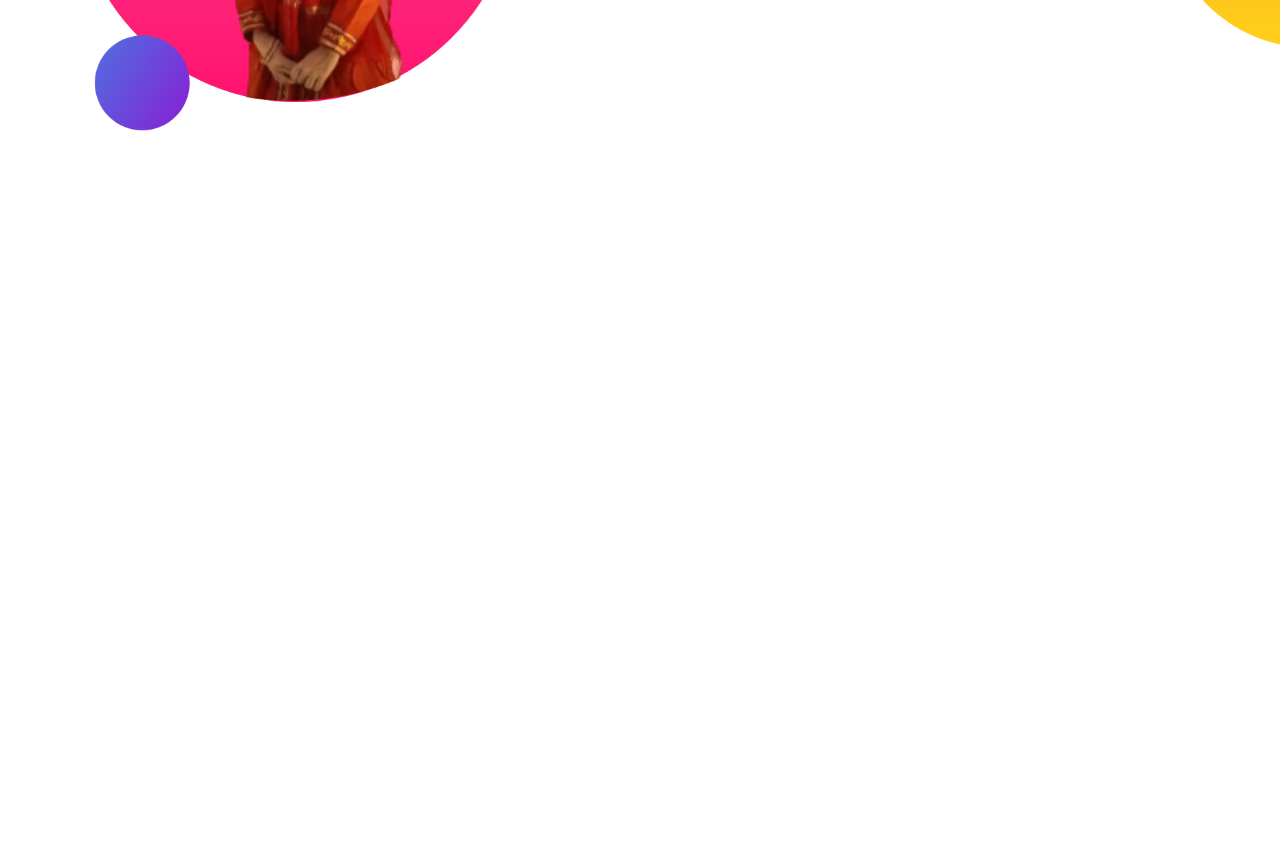
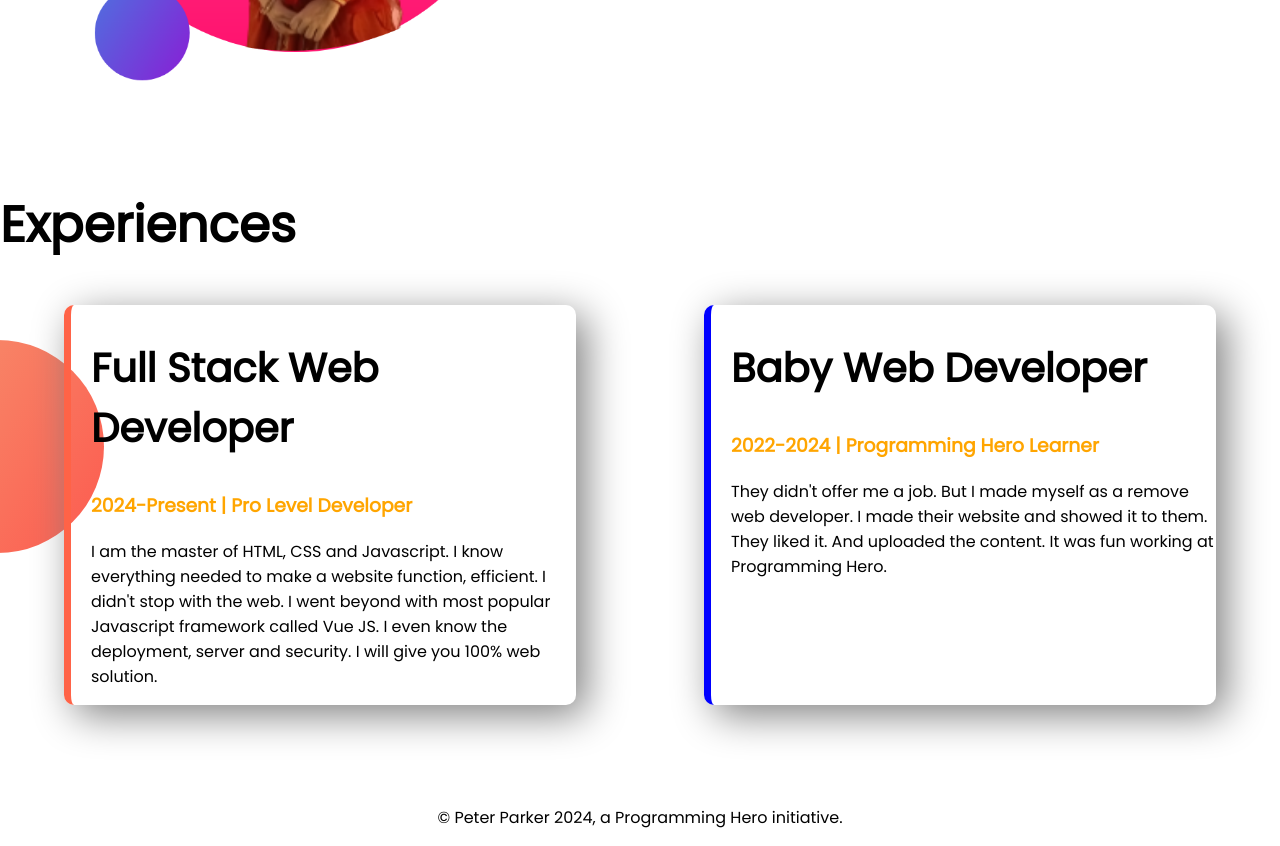
Before and after one commit to RamisaBinteAzad/My_Portfolio_Website, a plain HTML site: page index.html in a window 1280 px wide. Shown: the part 1029-1875 px from the top of the page. Before the commit the page ends 1317 px from the top, so only its background shows below. Drawn offline with Linux system fonts and the light colour scheme.

Commit message:
Finished Portfolio

```diff
--- a/index.html
+++ b/index.html
@@ -14,7 +14,7 @@
 </head>
 
 <body>
-    <section class="top-banner">
+    <section class="top-banner flexible-container">
         <div class="width">
             <h1>Welcome To</h1>
             <h1><span class="orange">Ramisa Binte Azad </span>World!!</h1>
@@ -29,7 +29,7 @@
             <img src="my_images/my-image.png" alt="">
         </div>
     </section>
-    <section class="Dream-Big">
+    <section class="Dream-Big flexible-container">
         <div class="width">
             <img src="my_images/mySecond_Image.png" alt="">
         </div>
@@ -45,8 +45,32 @@
 
 
     </section>
+    <section class="experience-area">
+        <h1>Experiences</h1>
+        <div class="flexible-container">
+            <div id="Full_Stack_Web_Developer" class="experience-item">
+                <h2>Full Stack Web Developer</h2>
+                <h3 class="orange">2024-Present | Pro Level Developer</h3>
+                <p>I am the master of HTML, CSS and Javascript. I know everything needed to make a website function,
+                    efficient. I didn't stop with the web. I went beyond with most popular Javascript framework called
+                    Vue
+                    JS. I even know the deployment, server and security. I will give you 100% web solution.</p>
+            </div>
+            <div id="Baby_Web_Developer" class="experience-item">
+                <h2>Baby Web Developer</h2>
+                <h3 class="orange">2022-2024 | Programming Hero Learner</h3>
+                <p>They didn't offer me a job. But I made myself as a remove web developer. I made their website and
+                    showed
+                    it to them. They liked it. And uploaded the content. It was fun working at Programming Hero.</p>
+            </div>
+        </div>
+
+    </section>
 
 
 </body>
+<footer>
+    <p>© Peter Parker 2024, a Programming Hero initiative.</p>
+</footer>
 
 </html>
--- a/style.css
+++ b/style.css
@@ -7,13 +7,18 @@ h1 {
     font-size: 50px;
 }
 
+h2 {
+    font-size: 40px;
+}
+
+
 .orange {
     color: orange;
 }
 
-section {
+.flexible-container {
     display: flex;
-    margin-bottom: 150px;
+    margin-bottom: 100px;
 }
 
 .width {
@@ -48,3 +53,31 @@ section {
     background-position: right;
 
 }
+
+.experience-item {
+    width: 40%;
+    margin-left: 5%;
+    margin-right: 5%;
+    padding-left: 20px;
+    border-radius: 10px;
+    box-shadow: 10px 10px 40px gray;
+
+}
+
+#Full_Stack_Web_Developer {
+    border-left: 7px solid tomato;
+}
+
+#Baby_Web_Developer {
+    border-left: 7px solid blue;
+}
+
+.experience-area {
+    background-image: url(my_images/exp-bg.png);
+    background-repeat: no-repeat;
+    background-position: left;
+}
+
+footer p {
+    text-align: center;
+}
```
Also changed, not shown: my_images/exp-bg.png (added).
